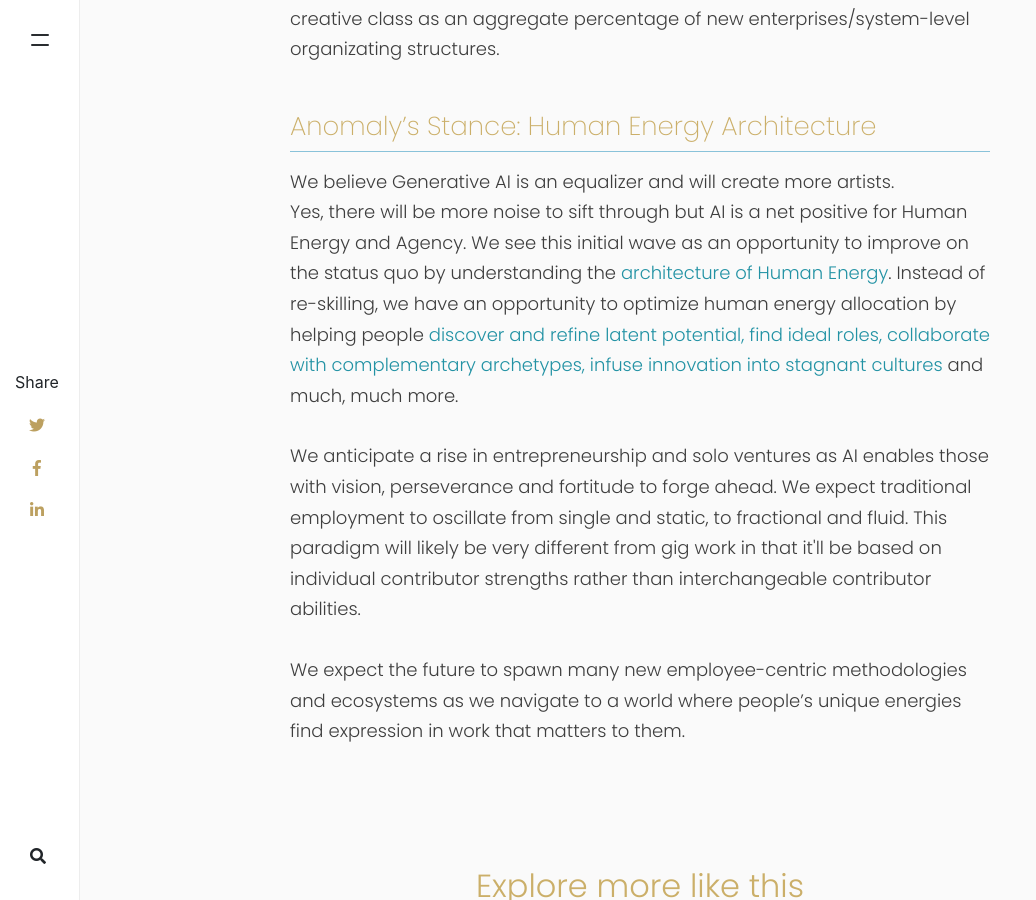
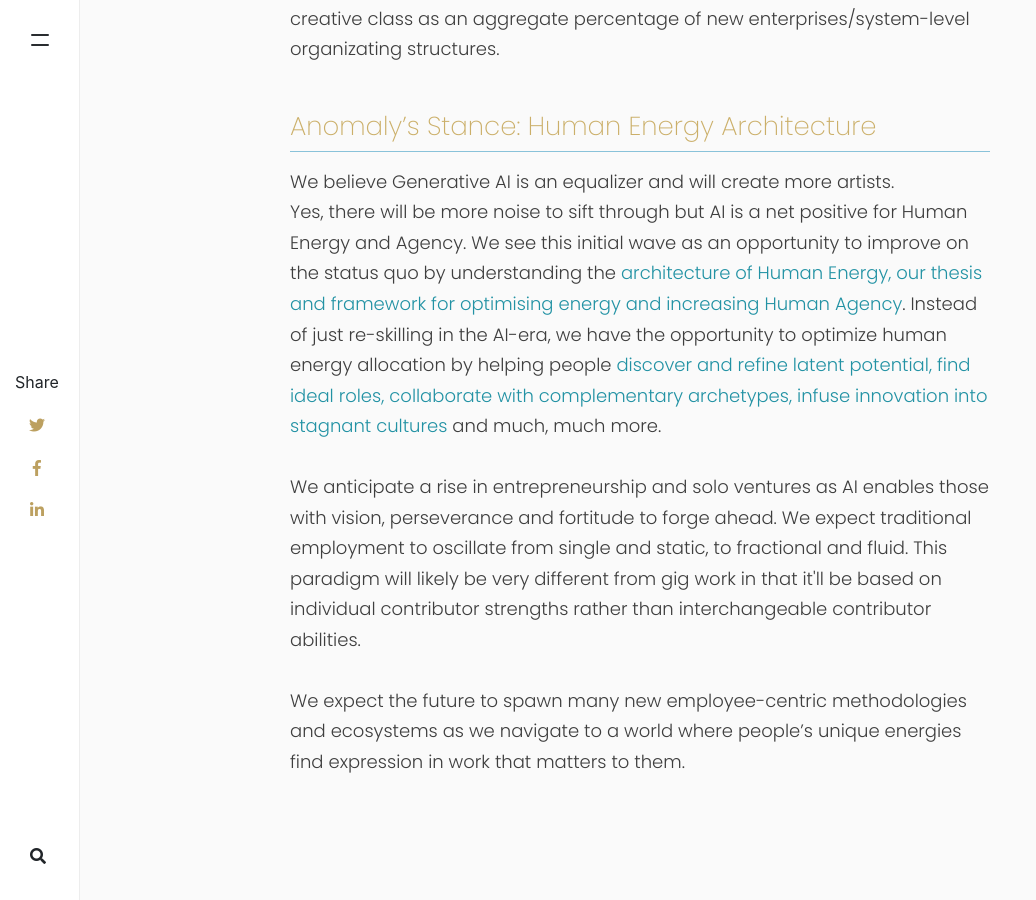
Before and after one commit to anomalyae/thinking, a Jekyll site: the page built from _posts/2025-05-18-Jobs-in-the-age-of-ai.md, in a window 1280 px wide and 900 px high, scrolled down 5007 px. Shown: the whole window, without its empty margins (0-1036 px from the left). Built offline with Jekyll 4.4.1, drawn with Linux system fonts in a browser that asks for light colours; nearby versions of some CDN libraries; comment, search, counter and statistics services are not loaded; a style sheet for code colours, icons or effects is not loaded.

Commit message:
Jobs AI Post changes for Human Energy

```diff
--- a/_posts/2025-05-18-Jobs-in-the-age-of-ai.md
+++ b/_posts/2025-05-18-Jobs-in-the-age-of-ai.md
@@ -91,5 +91,5 @@
 <h5 class="section-header">Anomaly’s Stance: Human Energy Architecture</h5>
 
 
-<p class="Nevermind"> We believe Generative AI is an equalizer and will create more artists.<br>Yes, there will be more noise to sift through but AI is a net positive for Human Energy and Agency. We see this initial wave as an opportunity to improve on the status quo by understanding the <a href="thinking.anomaly.ae/human-energy" class="blue" target="_blank">architecture of Human Energy</a>. Instead of re-skilling, we have an opportunity to optimize human energy allocation by helping people <a href="http://www.humanenergy.ai" class="blue" target="_blank">discover and refine latent potential, find ideal roles, collaborate with complementary archetypes, infuse innovation into stagnant cultures</a> and much, much more. </p>
+<p class="Nevermind"> We believe Generative AI is an equalizer and will create more artists.<br>Yes, there will be more noise to sift through but AI is a net positive for Human Energy and Agency. We see this initial wave as an opportunity to improve on the status quo by understanding the <a href="http://www.thinking.anomaly.ae/human-energy" class="blue" target="_blank">architecture of Human Energy, our thesis and framework for optimising energy and increasing Human Agency</a>. Instead of just re-skilling in the AI-era, we have the opportunity to optimize human energy allocation by helping people <a href="http://www.humanenergy.ai" class="blue" target="_blank">discover and refine latent potential, find ideal roles, collaborate with complementary archetypes, infuse innovation into stagnant cultures</a> and much, much more. </p>
 <p> We anticipate a rise in entrepreneurship and solo ventures as AI enables those with vision, perseverance and fortitude to forge ahead. We expect traditional employment to oscillate from single and static, to fractional and fluid. This paradigm will likely be very different from gig work in that it'll be based on individual contributor strengths rather than interchangeable contributor abilities.</p> We expect the future to spawn many new employee-centric methodologies and ecosystems as we navigate to a world where people’s unique energies find expression in work that matters to them.
```
